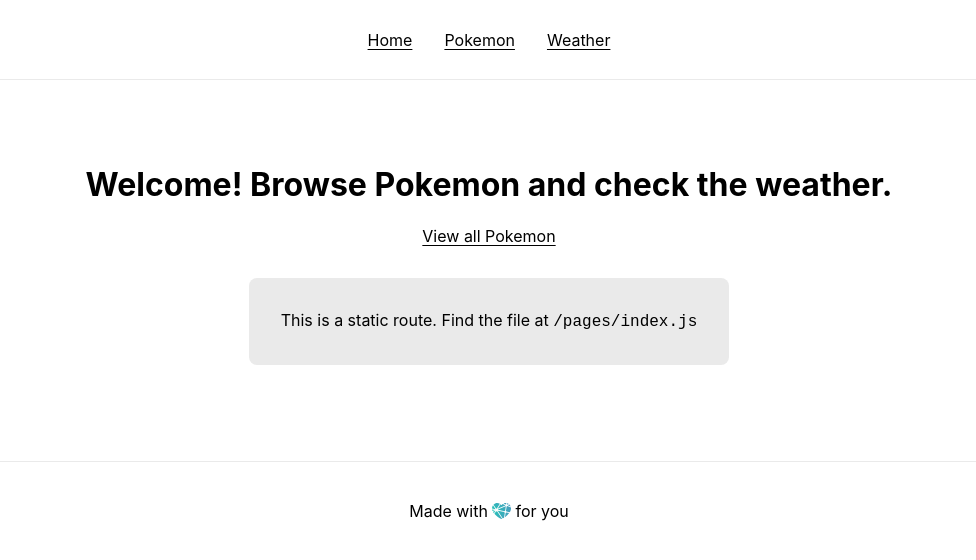
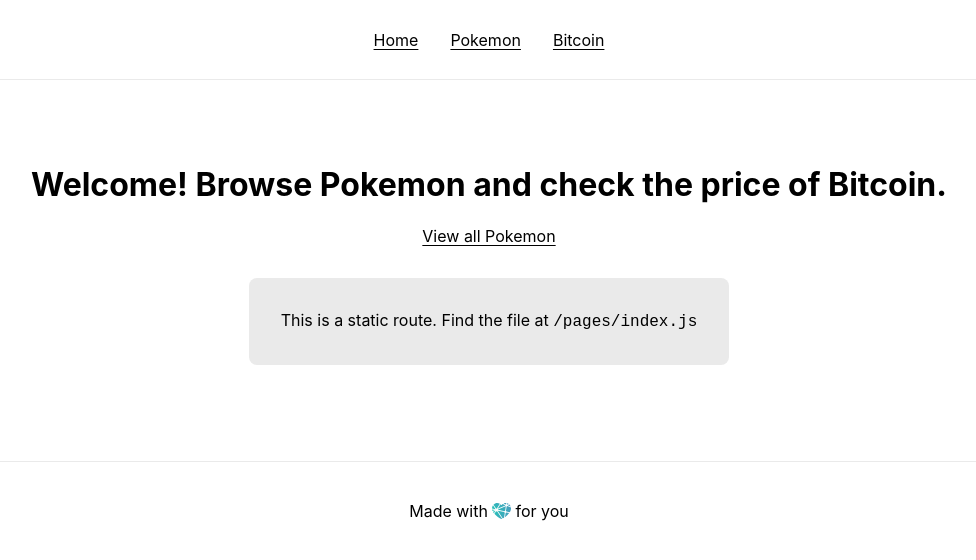
Before and after one commit to whitep4nth3r/next-netlify-starter, a Next.js app: page / in a window 1280 px wide. Shown: the top 560 px of the page, without its empty margins (151-1127 px from the left). Built offline with nearby package versions, Linux system fonts and the light colour scheme.

Commit message:
Add Bitcoin price page to demo ISR

```diff
--- a/components/Header/index.jsx
+++ b/components/Header/index.jsx
@@ -17,8 +17,8 @@
             </Link>
           </li>
           <li className={styles.listItem}>
-            <Link href="/weather">
-              <a>Weather</a>
+            <Link href="/bitcoin">
+              <a>Bitcoin</a>
             </Link>
           </li>
         </ol>
--- a/pages/index.js
+++ b/pages/index.js
@@ -16,7 +16,7 @@
       <Header />
 
       <main className={styles.main}>
-        <h1>Welcome! Browse Pokemon and check the weather.</h1>
+        <h1>Welcome! Browse Pokemon and check the price of Bitcoin.</h1>
         <Link href="/pokemon">
           <a>View all Pokemon</a>
         </Link>
```
Also changed, not shown: pages/bitcoin.js (renamed from pages/weather.js, +18 -6 lines).
